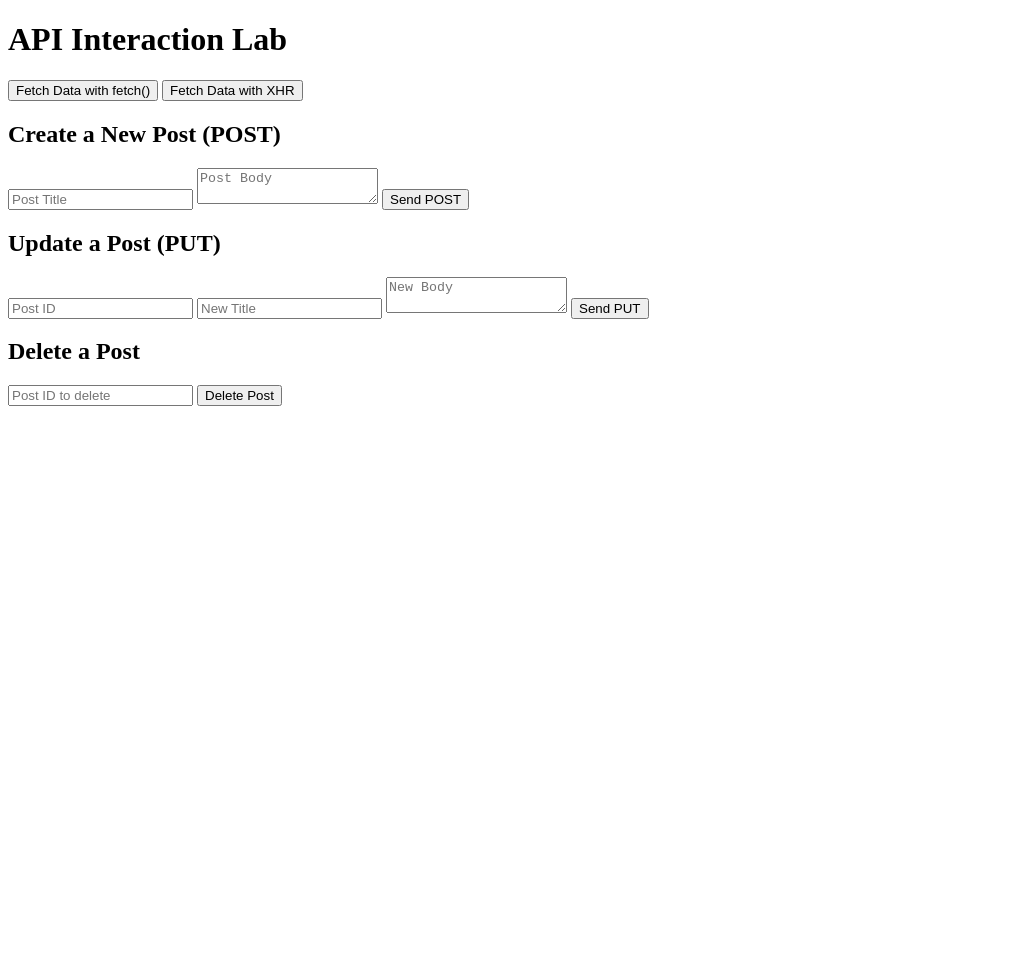
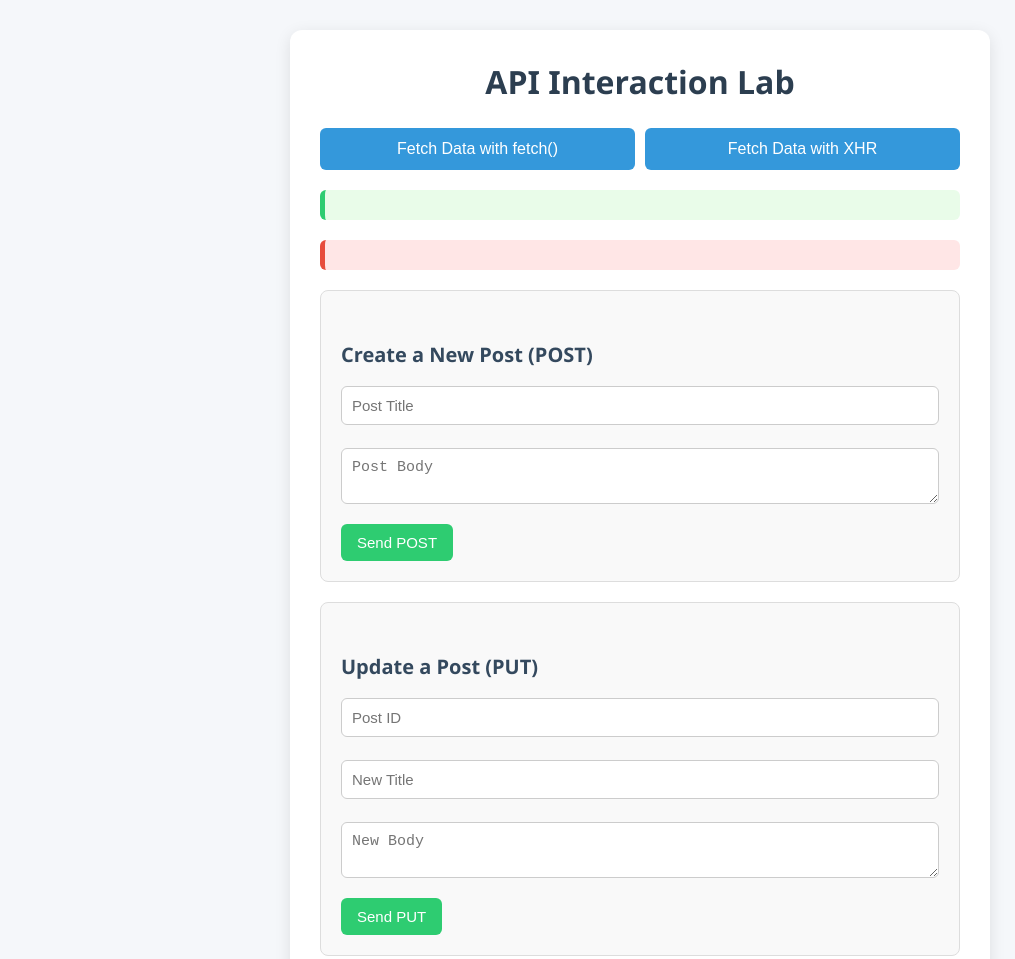
Before and after one commit to Aneesa2004/API-calls, a plain HTML site: page index.html in a window 1280 px wide. Shown: the top 959 px of the page, without its empty margins (0-1015 px from the left). Before the commit the page ends 800 px from the top, so only its background shows below. Drawn offline with Linux system fonts and the light colour scheme.

Commit message:
Updated script.js and style.css for cleaner UI and success messages

```diff
--- a/index.html
+++ b/index.html
@@ -4,7 +4,7 @@
   <meta charset="UTF-8" />
   <meta name="viewport" content="width=device-width, initial-scale=1.0" />
   <title>Lab 10: API Calls</title>
-  <link rel="stylesheet" href="style.css" />
+  <link rel="stylesheet" href="styles.css" />
 </head>
 <body>
   <div class="container">
--- a/script.js
+++ b/script.js
@@ -43,8 +43,11 @@ document.getElementById("postForm").addEventListener("submit", (e) => {
     body: JSON.stringify({ title, body }),
   })
     .then((response) => response.json())
-    .then((data) => {
-      displayOutput(`<p class='success'>POST successful: ID ${data.id}</p>`);
+    .then(() => {
+      displayOutput(`<p class='success'>✅ POST successful! Title: <strong>${title}</strong></p>`);
+      // Clear form fields
+      document.getElementById("postTitle").value = "";
+      document.getElementById("postBody").value = "";
     })
     .catch((error) => {
       displayOutput(`<p class='error'>POST error: ${error.message}</p>`);
@@ -63,8 +66,11 @@ document.getElementById("putForm").addEventListener("submit", (e) => {
   xhr.setRequestHeader("Content-Type", "application/json; charset=UTF-8");
   xhr.onload = () => {
     if (xhr.status >= 200 && xhr.status < 300) {
-      const data = JSON.parse(xhr.responseText);
-      displayOutput(`<p class='success'>PUT successful:<h3>${data.title}</h3><p>${data.body}</p></p>`);
+      displayOutput(`<p class='success'>✅ PUT successful! Updated Title: <strong>${title}</strong></p>`);
+      // Clear form fields
+      document.getElementById("putId").value = "";
+      document.getElementById("putTitle").value = "";
+      document.getElementById("putBody").value = "";
     } else {
       displayOutput(`<p class='error'>PUT error: ${xhr.statusText}</p>`);
     }
@@ -85,7 +91,8 @@ document.getElementById("deleteForm").addEventListener("submit", (e) => {
   })
     .then((response) => {
       if (response.ok) {
-        displayOutput(`<p class='success'>Post with ID ${id} has been deleted.</p>`);
+        displayOutput(`<p class='success'>🗑️ Post with ID <strong>${id}</strong> has been deleted.</p>`);
+        document.getElementById("deleteId").value = "";
       } else {
         throw new Error("Failed to delete post");
       }
--- a/styles.css
+++ b/styles.css
@@ -1,56 +1,124 @@
-/* style.css */
-body {
-    font-family: Arial, sans-serif;
-    margin: 20px;
+/* General Reset */
+* {
+    margin: 0;
     padding: 0;
-    background-color: #f4f4f4;
+    box-sizing: border-box;
   }
 
-  h1, h2 {
+  body {
+    font-family: 'Segoe UI', Tahoma, Geneva, Verdana, sans-serif;
+    background-color: #f5f7fa;
     color: #333;
+    padding: 30px;
   }
 
-  button {
-    margin: 10px 10px 10px 0;
-    padding: 10px 15px;
+  .container {
+    max-width: 700px;
+    margin: auto;
+    background-color: #ffffff;
+    padding: 30px;
+    border-radius: 12px;
+    box-shadow: 0 4px 16px rgba(0, 0, 0, 0.1);
+  }
+
+  h1 {
+    text-align: center;
+    margin-bottom: 25px;
+    color: #2c3e50;
+  }
+
+  h2 {
+    margin-top: 30px;
+    margin-bottom: 10px;
+    font-size: 20px;
+    color: #34495e;
+  }
+
+  .button-group {
+    display: flex;
+    justify-content: space-between;
+    flex-wrap: wrap;
+    gap: 10px;
+    margin-bottom: 20px;
+  }
+
+  .button-group button {
+    flex: 1;
+    min-width: 150px;
+    padding: 12px;
     font-size: 16px;
-    cursor: pointer;
+    background-color: #3498db;
+    color: white;
+    border: none;
+    border-radius: 6px;
+    transition: background-color 0.2s ease-in-out;
+  }
+
+  .button-group button:hover {
+    background-color: #2980b9;
   }
 
   form {
+    background-color: #f9f9f9;
+    padding: 20px;
     margin-top: 20px;
-    background: #fff;
-    padding: 15px;
     border-radius: 8px;
-    box-shadow: 0 0 10px rgba(0,0,0,0.1);
-    max-width: 500px;
+    border: 1px solid #ddd;
   }
 
-  input, textarea {
+  input,
+  textarea {
     width: 100%;
     padding: 10px;
-    margin-top: 10px;
-    margin-bottom: 10px;
+    margin-top: 8px;
+    margin-bottom: 15px;
     border: 1px solid #ccc;
-    border-radius: 4px;
+    border-radius: 6px;
+    font-size: 15px;
+    resize: vertical;
   }
 
-  #result {
-    margin-top: 20px;
-    background: #e2f7e2;
-    padding: 10px;
-    border-left: 5px solid #28a745;
+  button[type="submit"] {
+    background-color: #2ecc71;
+    color: white;
+    padding: 10px 16px;
+    font-size: 15px;
+    border: none;
+    border-radius: 6px;
+    cursor: pointer;
+    transition: background-color 0.2s ease-in-out;
   }
 
-  #error {
+  button[type="submit"]:hover {
+    background-color: #27ae60;
+  }
+
+  #output {
     margin-top: 20px;
-    background: #fdd;
-    padding: 10px;
-    border-left: 5px solid #dc3545;
+    padding: 15px;
+    background-color: #e9fce9;
+    border-left: 5px solid #2ecc71;
+    border-radius: 6px;
+    font-size: 16px;
+    word-wrap: break-word;
+  }
+
+  .error {
+    margin-top: 20px;
+    padding: 15px;
+    background-color: #ffe6e6;
+    border-left: 5px solid #e74c3c;
+    border-radius: 6px;
+    color: #c0392b;
+    font-size: 16px;
+  }
+
+  .success {
+    color: #2c7a45;
   }
 
   @media (max-width: 600px) {
-    button, input, textarea {
-      font-size: 14px;
+    .button-group {
+      flex-direction: column;
     }
   }
```
